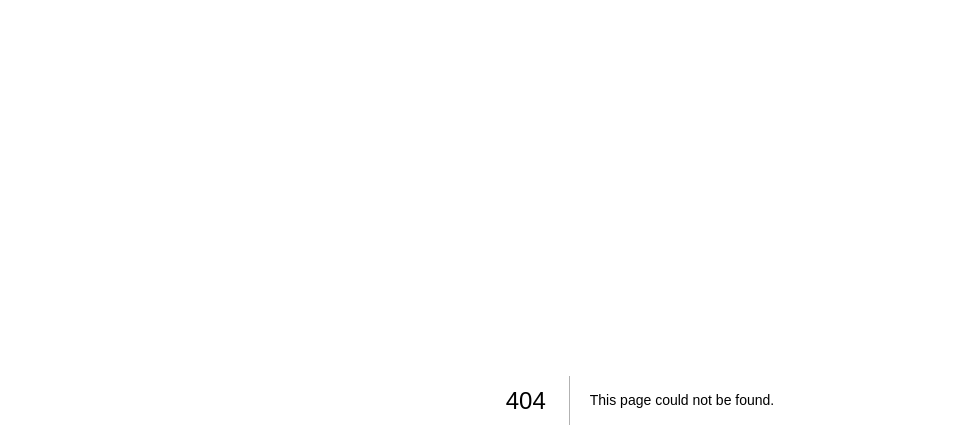
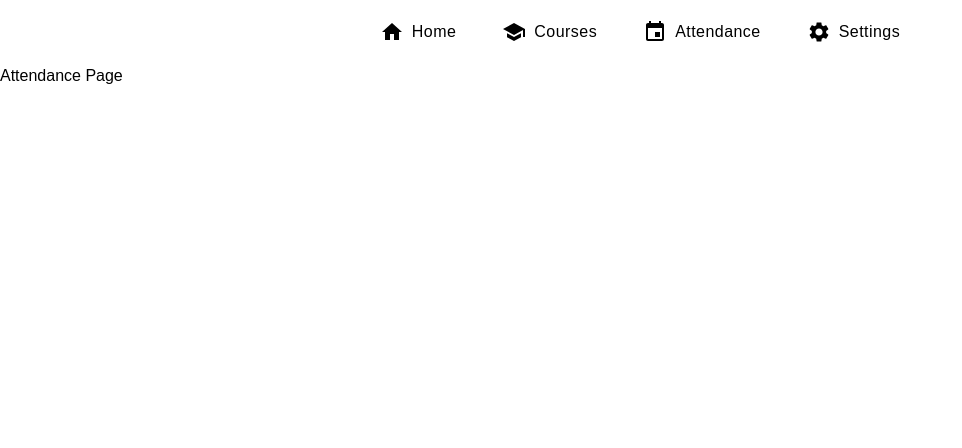
Before and after one commit to agamswaroop619/hack-cc, a Next.js app: page /attendance in a window 1280 px wide. Before the commit this address had no page. Shown: the top 448 px of the page, without its empty margins (0-962 px from the left). Built offline with nearby package versions, Linux system fonts and the light colour scheme.

Commit message:
add: Pages added

```diff
--- /dev/null
+++ b/src/app/attendance/page.tsx
@@ -0,0 +1,10 @@
+import Navbar from "../components/navbar";
+
+export default function Attendance() {
+  return (
+    <div>
+      <Navbar />
+      <h1>Attendance Page</h1>
+    </div>
+  );
+}
--- /dev/null
+++ b/src/app/courses/page.tsx
@@ -0,0 +1,10 @@
+import Navbar from "../components/navbar";
+
+export default function Courses() {
+  return (
+    <div>
+      <Navbar />
+      <h1>Courses Page</h1>
+    </div>
+  );
+}
--- a/src/app/globals.css
+++ b/src/app/globals.css
@@ -2,11 +2,6 @@
 @tailwind components;
 @tailwind utilities;
 
-:root {
-  --foreground-rgb: 0, 0, 0;
-  --background-start-rgb: 214, 219, 220;
-  --background-end-rgb: 255, 255, 255;
-}
 
 @layer utilities {
   .text-balance {
--- /dev/null
+++ b/src/app/settings/page.tsx
@@ -0,0 +1,10 @@
+import Navbar from "../components/navbar";
+
+export default function Settings() {
+  return (
+    <div>
+      <Navbar />
+      <h1>Settings Page</h1>
+    </div>
+  );
+}
```
